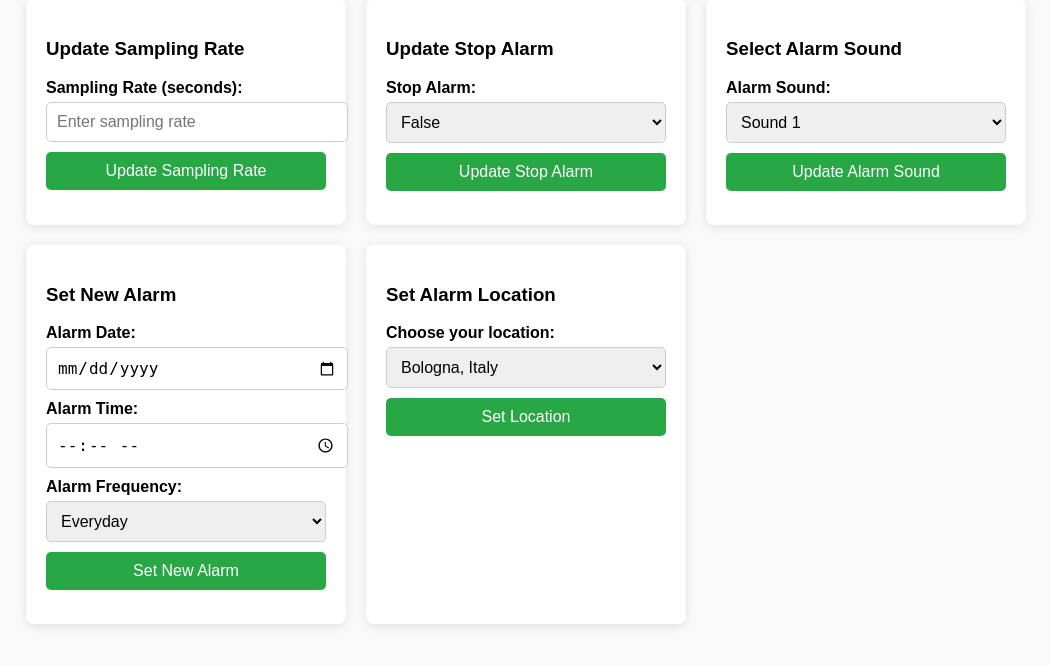
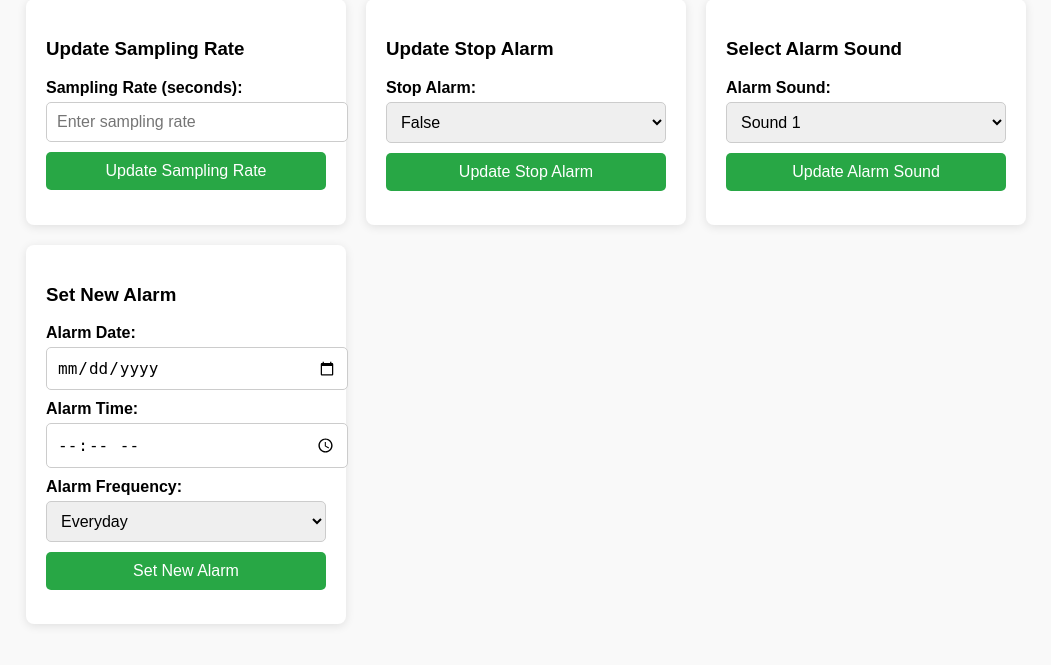
Before and after one commit to AndreaAccornero/IotAlarmSystem, a Flask app: page / in a window 1280 px wide. Shown: the part 99-764 px from the top of the page, without its empty margins (114-1165 px from the left). Run offline with Flask 3, Linux system fonts and the light colour scheme.

Commit message:
update index

```diff
--- a/templates/index.html
+++ b/templates/index.html
@@ -130,57 +130,55 @@
             <button type="button" onclick="setNewAlarm()">Set New Alarm</button>
             <p id="newAlarmResponse"></p>
         </form>
-
-        <!-- Set Alarm Location -->
-        <form id="locationForm">
-            <h3>Set Alarm Location</h3>
-            <label for="location">Choose your location:</label>
-            <select id="location" name="location">
-                <option value="New York">Bologna, Italy</option>
-                <option value="New York">Rome, Italy</option>
-                <option value="New York">Los Angeles, USA</option>
-                <option value="New York">New York, USA</option>
-                <option value="London">London, UK</option>
-                <option value="Paris">Paris, France</option>
-                <option value="Tokyo">Tokyo, Japan</option>
-                <option value="Sydney">Sydney, Australia</option>
-                <option value="custom">Other (Enter manually)</option>
-            </select>
-            <input type="text" id="custom_location" name="custom_location" placeholder="Enter location" style="display: none;">
-            <button type="button" onclick="setAlarmLocation()">Set Location</button>
-            <p id="locationResponse"></p>
-        </form>
     </div>
 
     <script>
-        document.getElementById("location").addEventListener("change", function() {
-            if (this.value === "custom") {
-                document.getElementById("custom_location").style.display = "block";
-            } else {
-                document.getElementById("custom_location").style.display = "none";
+        async function sendPostRequest(endpoint, data, responseElement) {
+            try {
+                const response = await fetch(endpoint, {
+                    method: 'POST',
+                    headers: { 'Content-Type': 'application/json' },
+                    body: JSON.stringify(data)
+                });
+                const result = await response.json();
+                document.getElementById(responseElement).innerText = `Success: ${JSON.stringify(result)}`;
+            } catch (error) {
+                document.getElementById(responseElement).innerText = "Error sending request.";
+                console.error(error);
             }
-        });
+        }
 
-        function setAlarmLocation() {
-            let location = document.getElementById("location").value;
-            if (location === "custom") {
-                location = document.getElementById("custom_location").value;
-            }
+        function updateSamplingRate() {
+            let samplingRate = document.getElementById("sampling_rate").value;
+            sendPostRequest('/update_sampling_rate', { sampling_rate: samplingRate }, "samplingRateResponse");
+        }
 
-            fetch('/set_alarm_location', {
-                method: 'POST',
-                headers: { 'Content-Type': 'application/json' },
-                body: JSON.stringify({ location })
-            })
-            .then(response => response.json())
-            .then(data => {
-                document.getElementById("locationResponse").innerText = `Location Set: ${data.location}`;
-            })
-            .catch(error => {
-                document.getElementById("locationResponse").innerText = "Error setting location.";
-                console.error(error);
-            });
+        function updateStopAlarm() {
+            let stopAlarm = document.getElementById("stop_alarm").value;
+            sendPostRequest('/update_stop_alarm', { stop_alarm: stopAlarm }, "stopAlarmResponse");
         }
+
+        function updateAlarmSound() {
+            let alarmSound = document.getElementById("alarm_sound").value;
+            sendPostRequest('/update_alarm_sound', { alarm_sound: alarmSound }, "alarmSoundResponse");
+        }
+
+        function setNewAlarm() {
+            let alarmDate = document.getElementById("alarm_date").value;
+            let alarmTime = document.getElementById("alarm_time").value;
+            let alarmFrequency = document.getElementById("alarm_frequency").value;
+            sendPostRequest('/set_new_alarm', {
+                alarm_date: alarmDate,
+                alarm_time: alarmTime,
+                alarm_frequency: alarmFrequency
+            }, "newAlarmResponse");
+        }
+
+        // Forza la cache a essere cancellata e assicura che le modifiche siano visibili
+        window.onload = function() {
+            console.log("Forcing cache refresh.");
+            fetch('/force_refresh').then(() => console.log("Cache refreshed."));
+        };
     </script>
 </body>
 </html>
```
